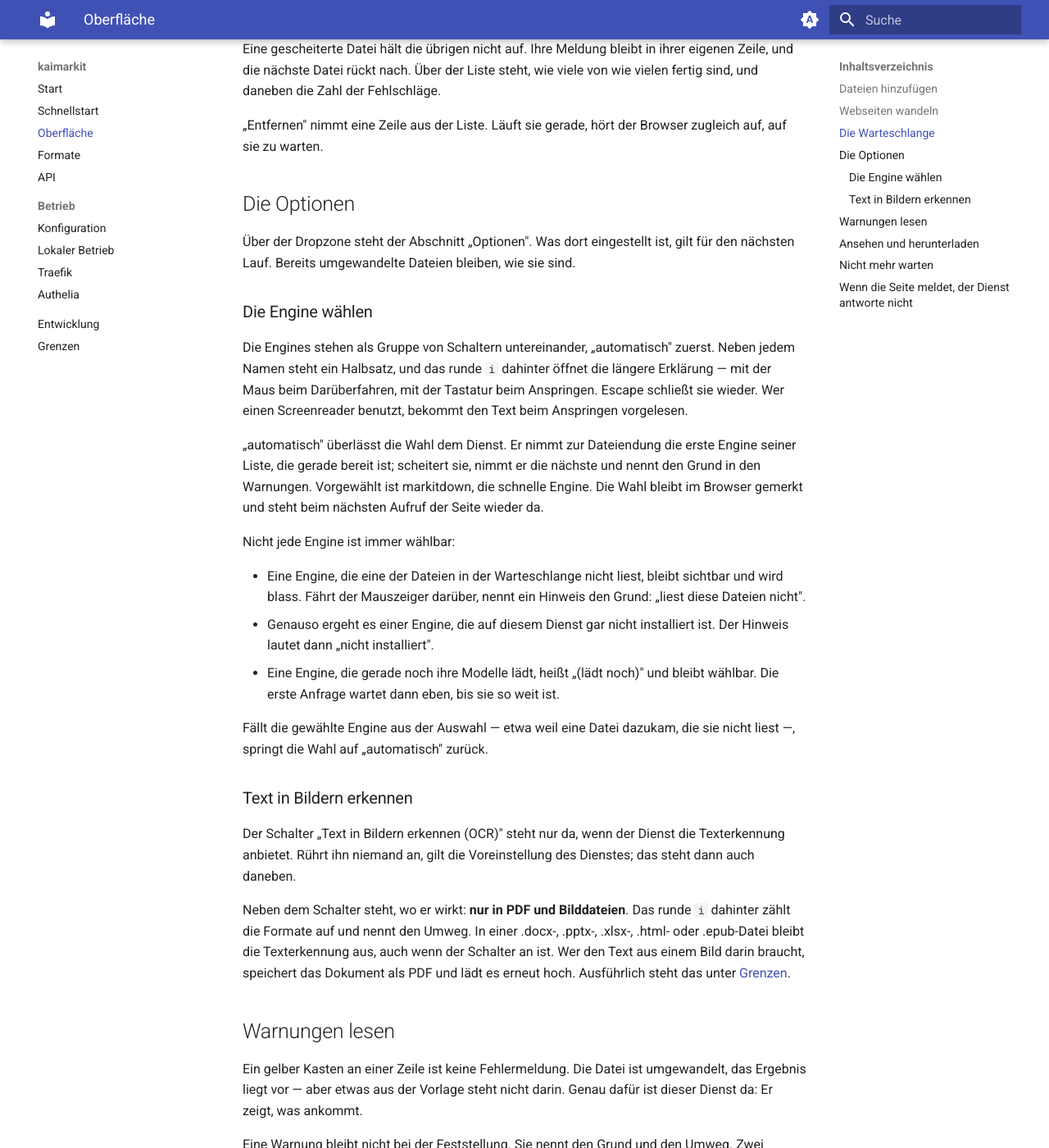
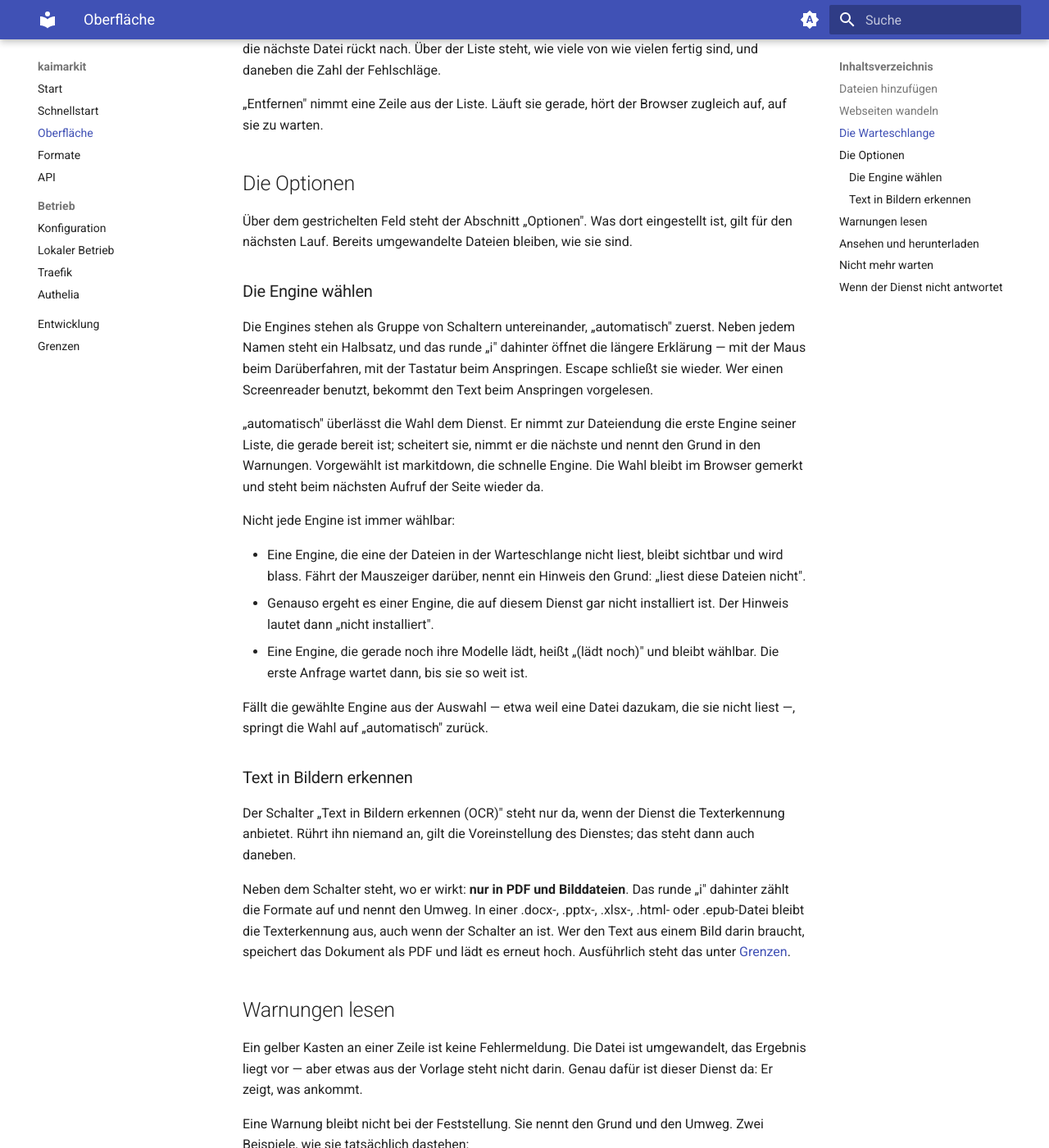
Before and after one commit to 0x2e6b6169/kaimarkit, an MkDocs documentation site: the page built from docs/benutzung.md, in a window 1280 px wide and 1400 px high, scrolled down 1554 px. Shown: the whole window at 82% size. Built offline with MkDocs 1.6.1 and Material for MkDocs 9.7.7, drawn with Linux system fonts in a browser that asks for light colours; the version menu is left out; some of the changed text lies outside the part shown.

Commit message:
docs(ui): DOC-23 tighten the wording on the interface page

```diff
--- a/docs/benutzung.md
+++ b/docs/benutzung.md
@@ -5,8 +5,8 @@
 Dienst selbst starten will, findet den Weg unter [Schnellstart](schnellstart.md);
 wer ihn aus einem Programm heraus rufen will, unter [API](api.md).
 
-Ein Wort kommt auf der Seite immer wieder vor: **Engine**. So heißt das Programm,
-das die eigentliche Umwandlung macht. Der Dienst bringt drei davon mit, und sie
+Ein Wort kommt immer wieder vor: **Engine**. So heißt das Programm, das die
+Umwandlung ausführt. Der Dienst bringt drei davon mit, und sie
 liefern zu derselben Datei unterschiedliche Ergebnisse. Welche das sind und was
 sie unterscheidet, steht unter [Formate](formate.md).
 
@@ -18,8 +18,8 @@
 Tabulator auf das Feld, die Leertaste öffnet die Auswahl. Mehrere Dateien auf
 einmal sind erlaubt.
 
-Unter der Beschriftung stehen die Endungen, die der Dienst gerade annimmt. Sie
-kommen von ihm selbst, nicht aus einer Liste in der Seite.
+Unter der Beschriftung stehen die Endungen, die der Dienst gerade annimmt. Er
+meldet sie selbst; hier steht keine feste Liste.
 
 Der Dienst nimmt nur eine begrenzte Zahl von Einträgen auf einmal. Ist sie
 erreicht, erscheint unter der Warteschlange ein Hinweis mit beiden Zahlen: wie
@@ -71,13 +72,13 @@
 
 ## Die Optionen
 
-Über der Dropzone steht der Abschnitt „Optionen". Was dort eingestellt ist, gilt
+Über dem gestrichelten Feld steht der Abschnitt „Optionen". Was dort eingestellt ist, gilt
 für den nächsten Lauf. Bereits umgewandelte Dateien bleiben, wie sie sind.
 
 ### Die Engine wählen
 
 Die Engines stehen als Gruppe von Schaltern untereinander, „automatisch" zuerst.
-Neben jedem Namen steht ein Halbsatz, und das runde `i` dahinter öffnet die
+Neben jedem Namen steht ein Halbsatz, und das runde „i" dahinter öffnet die
 längere Erklärung — mit der Maus beim Darüberfahren, mit der Tastatur beim
 Anspringen. Escape schließt sie wieder. Wer einen Screenreader benutzt, bekommt
 den Text beim Anspringen vorgelesen.
@@ -96,7 +97,7 @@
 - Genauso ergeht es einer Engine, die auf diesem Dienst gar nicht installiert
   ist. Der Hinweis lautet dann „nicht installiert".
 - Eine Engine, die gerade noch ihre Modelle lädt, heißt „(lädt noch)" und bleibt
-  wählbar. Die erste Anfrage wartet dann eben, bis sie so weit ist.
+  wählbar. Die erste Anfrage wartet dann, bis sie so weit ist.
 
 Fällt die gewählte Engine aus der Auswahl — etwa weil eine Datei dazukam, die sie
 nicht liest —, springt die Wahl auf „automatisch" zurück.
@@ -108,7 +109,7 @@
 Dienstes; das steht dann auch daneben.
 
 Neben dem Schalter steht, wo er wirkt: **nur in PDF und Bilddateien**. Das runde
-`i` dahinter zählt die Formate auf und nennt den Umweg. In einer .docx-, .pptx-,
+„i" dahinter zählt die Formate auf und nennt den Umweg. In einer .docx-, .pptx-,
 .xlsx-, .html- oder .epub-Datei bleibt die Texterkennung aus, auch wenn der
 Schalter an ist. Wer den Text aus einem Bild darin braucht, speichert das Dokument
 als PDF und lädt es erneut hoch. Ausführlich steht das unter
@@ -171,7 +172,7 @@
 nach. Als Fehlschlag zählt der Abbruch nicht — entschieden hat ihn der Nutzer,
 gescheitert ist nichts.
 
-## Wenn die Seite meldet, der Dienst antworte nicht
+## Wenn der Dienst nicht antwortet
 
 Ganz oben erscheint dann ein roter Kasten mit der Meldung und einem Knopf „Erneut
 versuchen". Solange der Dienst schweigt, kennt die Seite weder die Engines noch
@@ -179,5 +180,5 @@
 nach. Hilft das nicht, ist der Dienst selbst nicht erreichbar — dann hilft nur,
 wer ihn betreibt.
 
-Am unteren Rand der Seite steht klein die Version des Dienstes. Sie ist die eine
-Angabe, die eine Fehlermeldung an den Betreiber brauchbar macht.
+Am unteren Rand der Seite steht klein die Version des Dienstes. Wer dem Betreiber
+einen Fehler meldet, nennt sie mit.
```
Also changed, not shown: other parts of docs/benutzung.md (+2 -1 lines).
